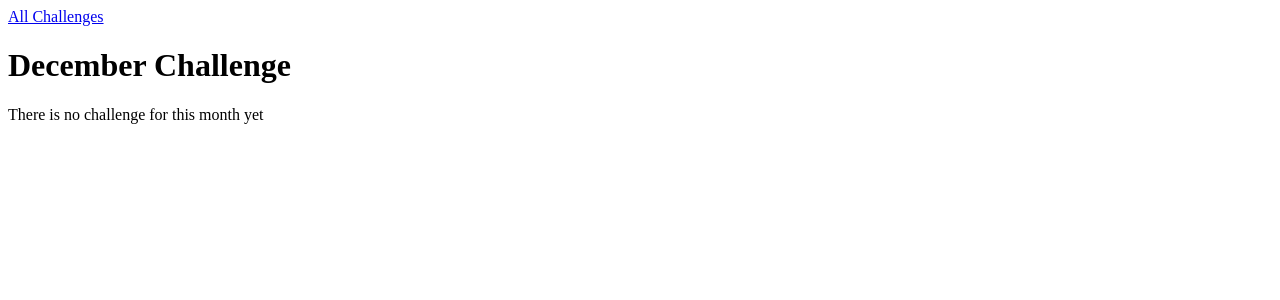
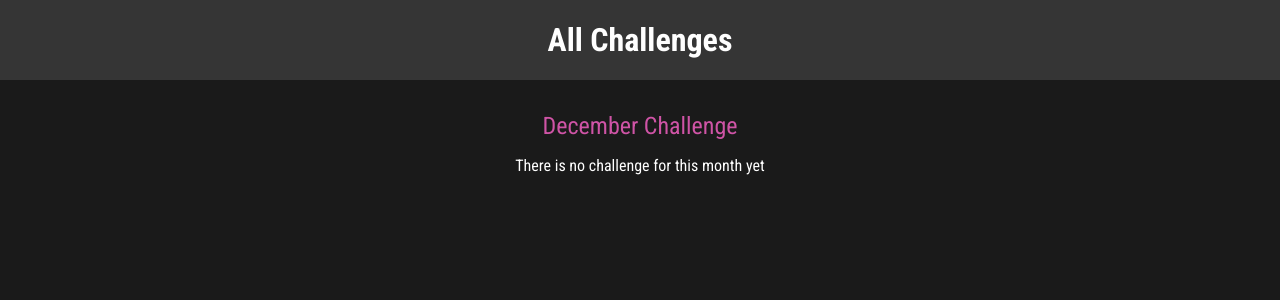
Before and after one commit to srAndrii/monthly_chellenges, a Django app: page /challenges/december in a window 1280 px wide. Shown: the top 300 px of the page. Run offline with Django 4.2, Linux system fonts and the light colour scheme.

Commit message:
Added CSS Styling

```diff
--- /dev/null
+++ b/challenges/static/challenges/challenge.css
@@ -0,0 +1,22 @@
+h1,
+h2 {
+  text-align: center;
+  color: white;
+}
+
+h1 {
+  font-size: 1.5rem;
+  margin: 2rem 0 1rem 0;
+  font-weight: normal;
+  color: #cf54a6;
+}
+
+h2 {
+  font-size: 3rem;
+  font-weight: bold;
+}
+
+.fallback {
+  text-align: center;
+  color: white;
+}
--- /dev/null
+++ b/challenges/static/challenges/includes/header.css
@@ -0,0 +1,25 @@
+header {
+  width: 100%;
+  height: 5rem;
+  background-color: #353535;
+}
+
+header nav {
+  width: 100%;
+  height: 100%;
+  display: flex;
+  justify-content: center;
+  align-items: center;
+}
+
+header nav a {
+  color: white;
+  font-size: 2rem;
+  font-weight: bold;
+  text-decoration: none;
+}
+
+header nav a:hover,
+header nav a:active {
+  color: #cf54a6;
+}
--- a/challenges/templates/challenges/challenge.html
+++ b/challenges/templates/challenges/challenge.html
@@ -1,4 +1,10 @@
 {% extends 'base.html' %}
+{% load static %}
+
+{% block css_files %}
+    <link rel="stylesheet" href="{% static 'challenges/challenge.css' %}">
+    <link rel="stylesheet" href="{% static 'challenges/includes/header.css' %}">
+{% endblock %}
 
 
 {% block page_title %}
@@ -11,6 +17,6 @@
     {% if text is not None  %}
     <h2>{{text}}</h2>
     {% else%}
-    <p>There is no challenge for this month yet</p>
+    <p class="fallback">There is no challenge for this month yet</p>
     {% endif%}
 {% endblock %}
--- a/challenges/templates/challenges/includes/header.html
+++ b/challenges/templates/challenges/includes/header.html
@@ -1,3 +1,5 @@
+
+
 <header>
     <nav>
         <a href="{% url 'index' %}">All Challenges</a>
--- a/monthly_challenges/settings.py
+++ b/monthly_challenges/settings.py
@@ -115,6 +115,9 @@ USE_TZ = True
 # https://docs.djangoproject.com/en/4.1/howto/static-files/
 
 STATIC_URL = 'static/'
+STATICFILES_DIRS =[
+    BASE_DIR / 'static'
+]
 
 # Default primary key field type
 # https://docs.djangoproject.com/en/4.1/ref/settings/#default-auto-field
--- /dev/null
+++ b/static/styles.css
@@ -0,0 +1,10 @@
+@import url('https://fonts.googleapis.com/css2?family=Roboto+Condensed:wght@400;700&display=swap');
+
+html {
+  font-family: 'Roboto Condensed', sans-serif;
+}
+
+body {
+  margin: 0;
+  background-color: #1a1a1a;
+}
--- a/templates/base.html
+++ b/templates/base.html
@@ -1,3 +1,6 @@
+{% load static %}
+
+
 <!doctype html>
 <html lang="en">
 <head>
@@ -6,6 +9,9 @@
           content="width=device-width, user-scalable=no, initial-scale=1.0, maximum-scale=1.0, minimum-scale=1.0">
     <meta http-equiv="X-UA-Compatible" content="ie=edge">
     <title>{%block page_title %}My Challenges {% endblock%}</title>
+    <link rel="stylesheet" href="{% static 'styles.css' %}">
+    {% block css_files %}
+    {% endblock %}
 </head>
 <body>
     {% block content%}
```
Also changed, not shown: challenges/static/challenges/challenges.css (added, +37 -0 lines), challenges/templates/challenges/index.html (+8 -3 lines).
